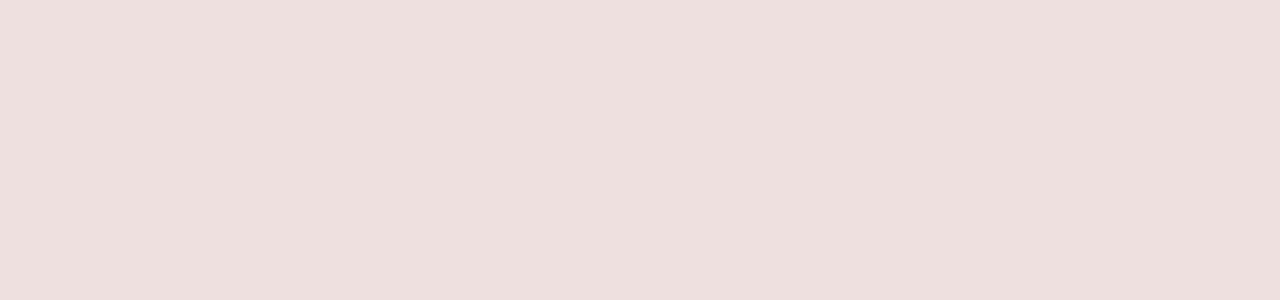
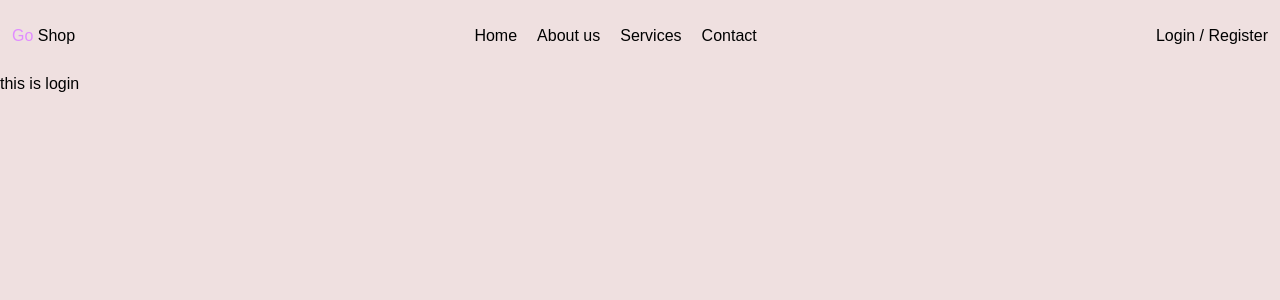
Before and after one commit to Aditya-Lawate-codez/AIBuddha-Nuxt-Assessment, a Nuxt app: page /login in a window 1280 px wide. Before the commit this address had no page. Shown: the top 300 px of the page. Built offline with nearby package versions, Linux system fonts and the light colour scheme.

Commit message:
added pages

```diff
--- a/components/FlashSale.vue
+++ b/components/FlashSale.vue
@@ -9,6 +9,7 @@ const products = [
 </script>
 
 <template>
+
     <div class="flex flex-col py-10 ">
         <div class="text-center text-2xl font-bold">Flash Sale</div>
         <div class="flex flex-row my-5 content-center m-auto space-x-7 ">
--- a/components/NavBar.vue
+++ b/components/NavBar.vue
@@ -20,7 +20,8 @@
 
         </div>
         <div class='col'>
-            Login / Register
+            <NuxtLink to="/login">Login / Register</NuxtLink>
+
         </div>
     </div>
 </template>
--- a/pages/about.vue
+++ b/pages/about.vue
@@ -1,4 +1,6 @@
 <template>
+    <NavBar/>
+
     <p>
         This is about us
     </p>
--- a/pages/contact.vue
+++ b/pages/contact.vue
@@ -1,4 +1,6 @@
 <template>
+    <NavBar/>
+
     <p>
         This is contact page
     </p>
--- /dev/null
+++ b/pages/login.vue
@@ -0,0 +1,4 @@
+<template>
+    <NavBar/>
+    <p> this is login</p>
+</template>
--- a/pages/service.vue
+++ b/pages/service.vue
@@ -1,5 +1,8 @@
 <template>
+    <NavBar/>
+
     <p>
+
         This is services tab
     </p>
 </template>
```
